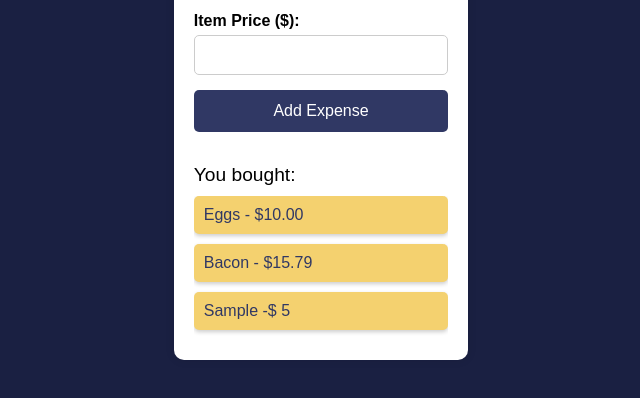
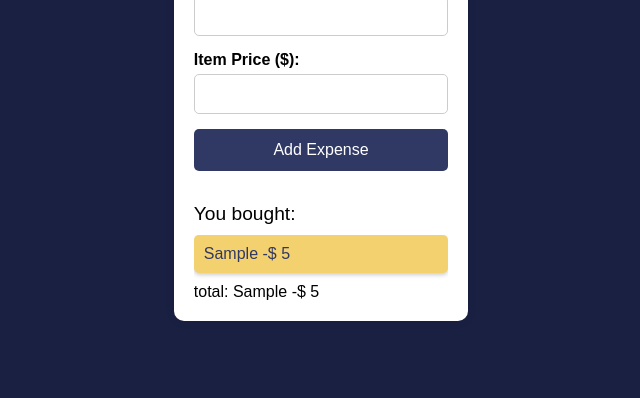
Before and after one commit to Fensley/form-submit, a plain HTML site: page index.html in a window 1280 px wide. Both pictures are taken after typing "Sample", "5" into the empty fields and a click on the button "Add Expense". Shown: the part 292-690 px from the top of the page, without its empty margins (319-959 px from the left). Drawn offline with Linux system fonts and the light colour scheme.

Commit message:
initial commit

```diff
--- a/index.html
+++ b/index.html
@@ -19,13 +19,14 @@
       </div>
       <button type="submit" id="add-btn">Add Expense</button>
     </form>
-    <div class="expense-list-wrapper">
+    <div class="expense-list-wrapper" id="expense-list-wrapper">
       <h2>You bought:</h2>
       <ul id="expense-list">
         <!-- All items go in here -->
-        <li>Eggs - $10.00</li>
-        <li>Bacon - $15.79</li>
+        <!-- <li>Eggs - $10.00</li> -->
+        <!-- <li>Bacon - $15.79</li> -->
       </ul>
+      <!-- <div class="total">Total</div> -->
     </div>
   </div>
   <script src="index.js"></script>
--- a/index.js
+++ b/index.js
@@ -10,9 +10,22 @@ form.addEventListener("submit", (event)=>{
 
     list.textContent =`${item1} -$ ${item2}`;
 
-    const orderL= document.getElementById("expense-list").appendChild(list);
+    document.getElementById("expense-list").appendChild(list);
+
+    list.classList.add("rene");
 
       // Clear input fields
       document.getElementById("item-name").value = "";
       document.getElementById("item-price").value = "";
-} );
+
+      const ali = document.querySelectorAll(".rene");
+    // console.log(ali)
+    ali.forEach( e=>{
+      // const slice = e.innerHTML.slice(0,1)
+      const total = document.createElement("p")
+      total.innerText =`total: ${[e.innerText]}`
+
+      const energy = document.getElementById("expense-list-wrapper").appendChild(total);
+
+    } )
+});
```
